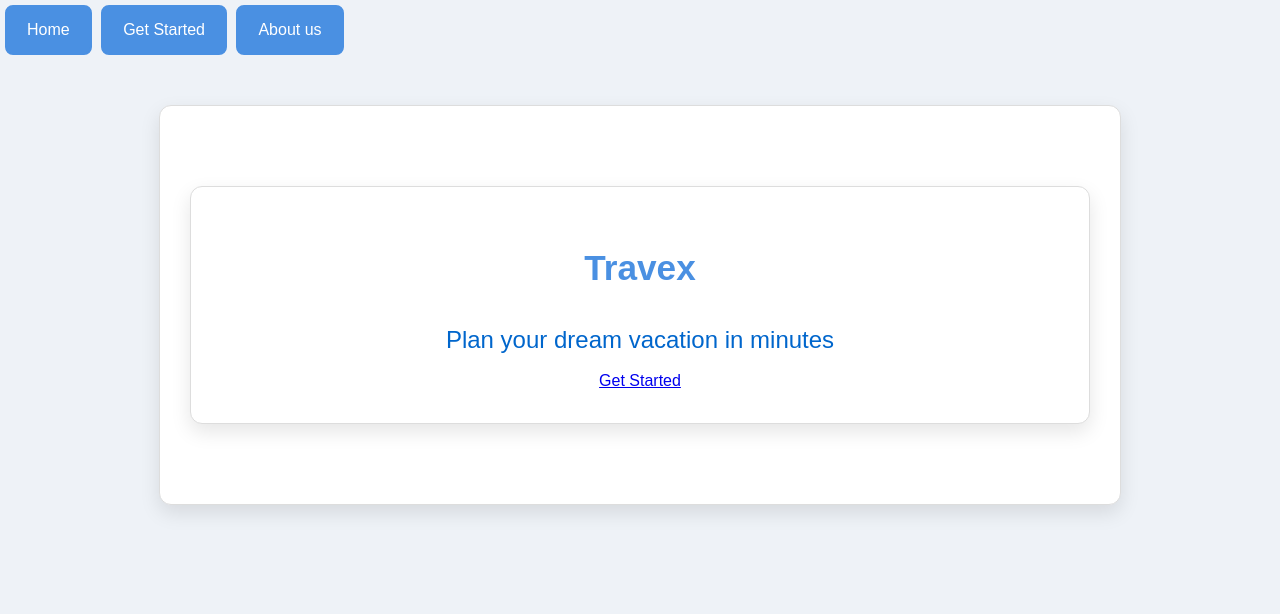
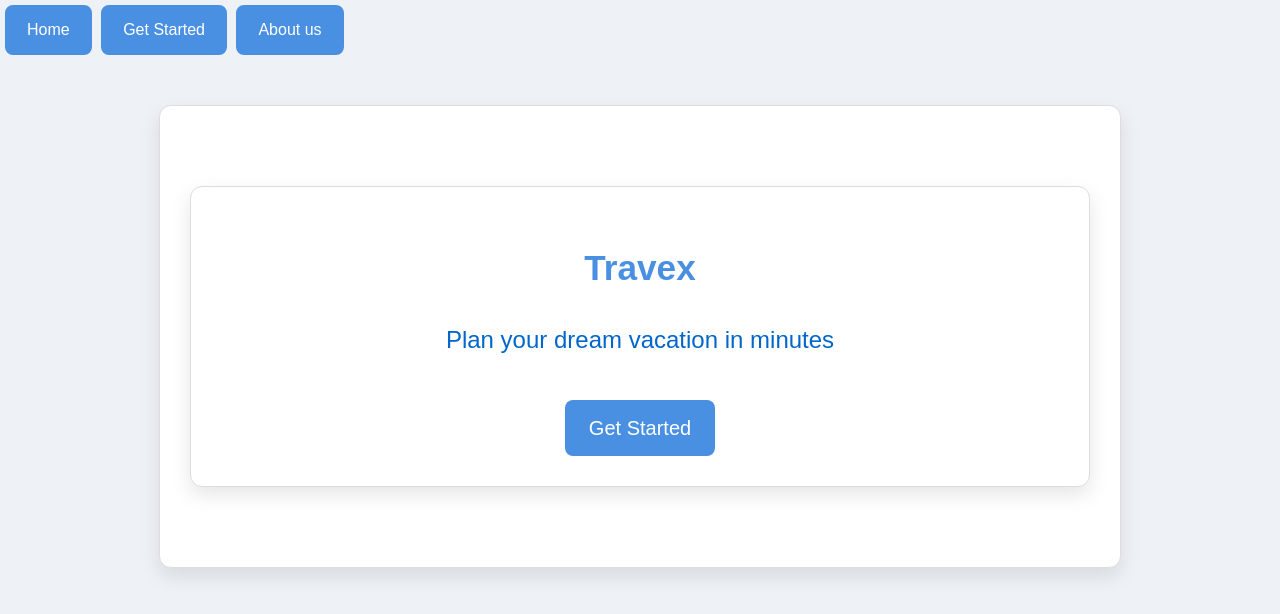
Before and after one commit to Rafipilot/AI-travelPlanner, a Svelte app: page / in a window 1280 px wide. Shown: the top 614 px of the page. Built offline with nearby package versions, Linux system fonts and the light colour scheme.

Commit message:
update css

```diff
--- a/src/app.css
+++ b/src/app.css
@@ -92,18 +92,28 @@ span {
   transform: translateY(-3px);
 }
 
+#start_button {
+  margin-top: 2rem;
+  padding: 0.75rem 1.5rem;
+  background-color: #4a90e2;
+  color: white;
+  font-size: 1.25rem;
+  border: none;
+  border-radius: 8px;
+  text-decoration: none;
+  transition: background 0.3s;
+}
 
+#start_button:hover {
+  transform: translateY(-3px);
+  background: #003366;
+}
+abs Container */
 #tab-container {
   display: flex;
   justify-content: center;
   margin: 30px 0;
 }
-
-#start_button {
-  pointer-events: auto;
-  z-index: 10;
-}
-
 
 #tab {
   display: flex;
```
